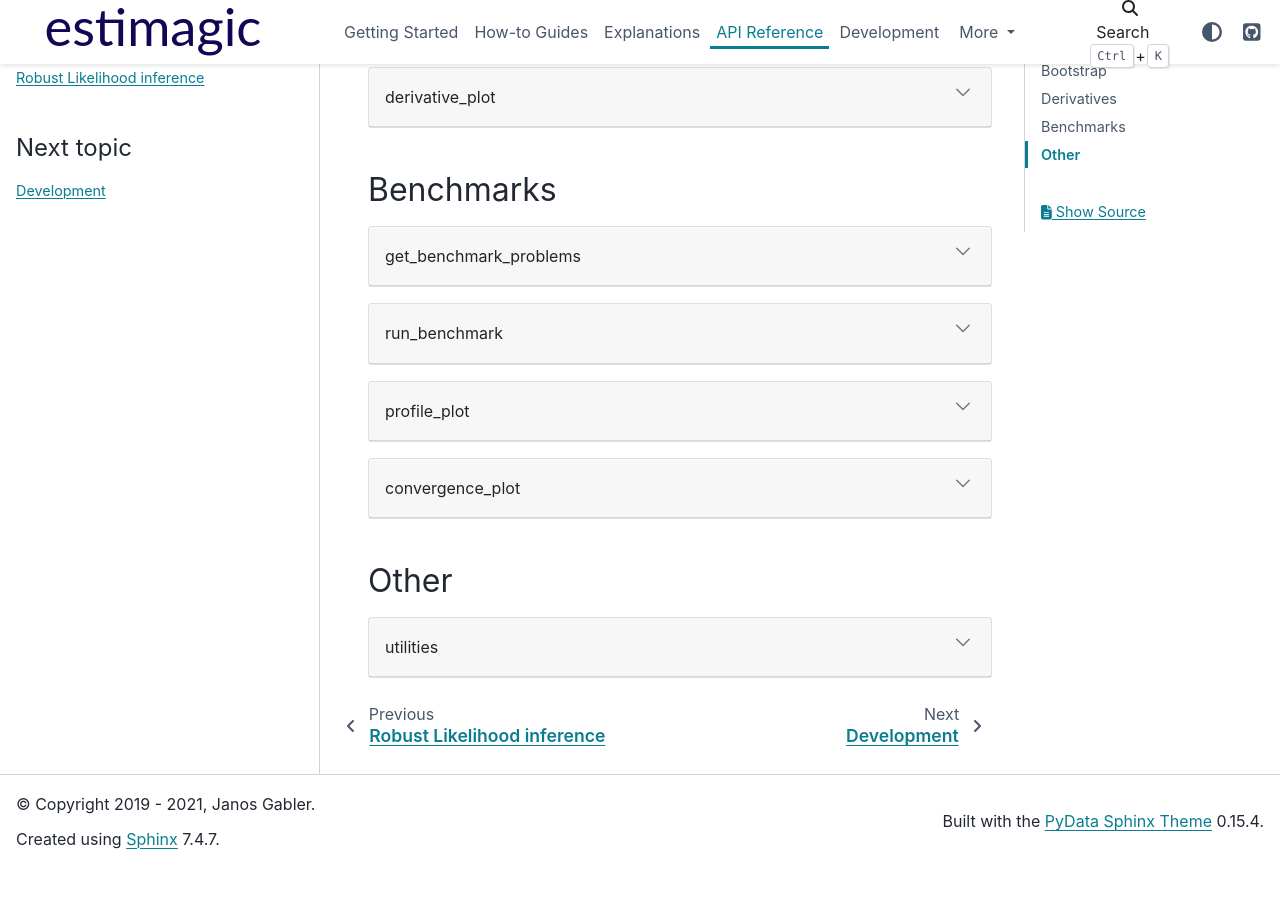
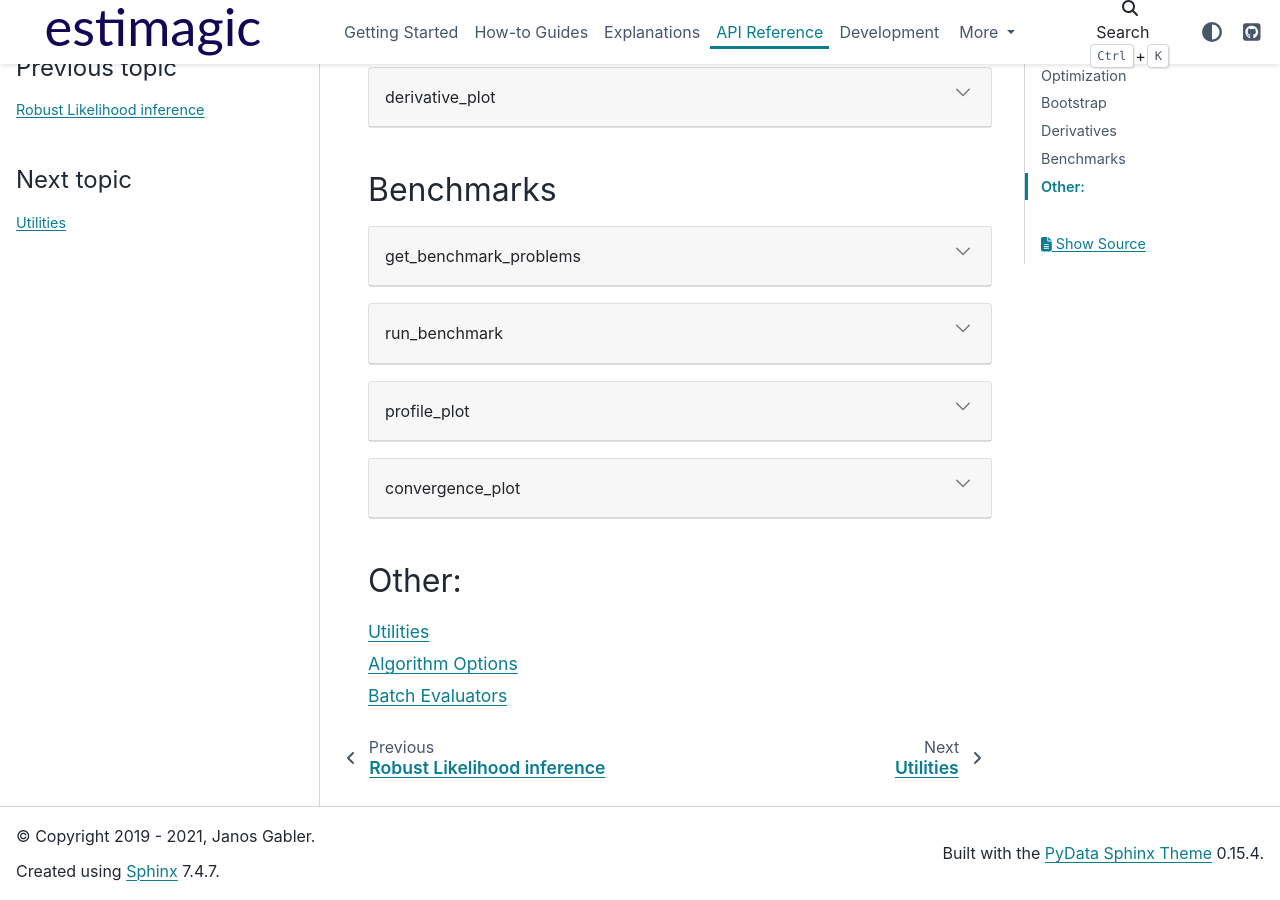
Before and after one commit to optimagic-dev/optimagic, a Sphinx documentation site: the page built from docs/source/reference_guides/index.rst, in a window 1280 px wide and 900 px high, scrolled down 1242 px. Built offline with Sphinx 7.4.7 and the PyData theme 0.15.4, drawn with Linux system fonts in a browser that asks for light colours; pages that are not in the unit, such as notebooks, are missing from menus; before the commit the page ends 2110 px from its top, so only the background shows below that.

Commit message:
Add labels for referencing sections and add toctree for the modules utilities, algo_options and batch_evaluators.

```diff
--- a/docs/source/reference_guides/index.rst
+++ b/docs/source/reference_guides/index.rst
@@ -120,13 +133,12 @@ Benchmarks
     .. autofunction:: convergence_plot
 
 
-
-Other
+Other:
 ------
 
-.. _utilities:
+.. toctree::
+    :maxdepth: 1
 
-.. dropdown:: utilities
-
-    .. automodule:: estimagic.utilities
-        :members:
+    utilities
+    algo_options
+    batch_evaluators
```
Also changed, not shown: other parts of docs/source/reference_guides/index.rst (+13 -0 lines), docs/source/reference_guides/algo_options.rst (added, +8 -0 lines), docs/source/reference_guides/batch_evaluators.rst (added, +9 -0 lines), docs/source/reference_guides/utilities.rst (added, +8 -0 lines).
